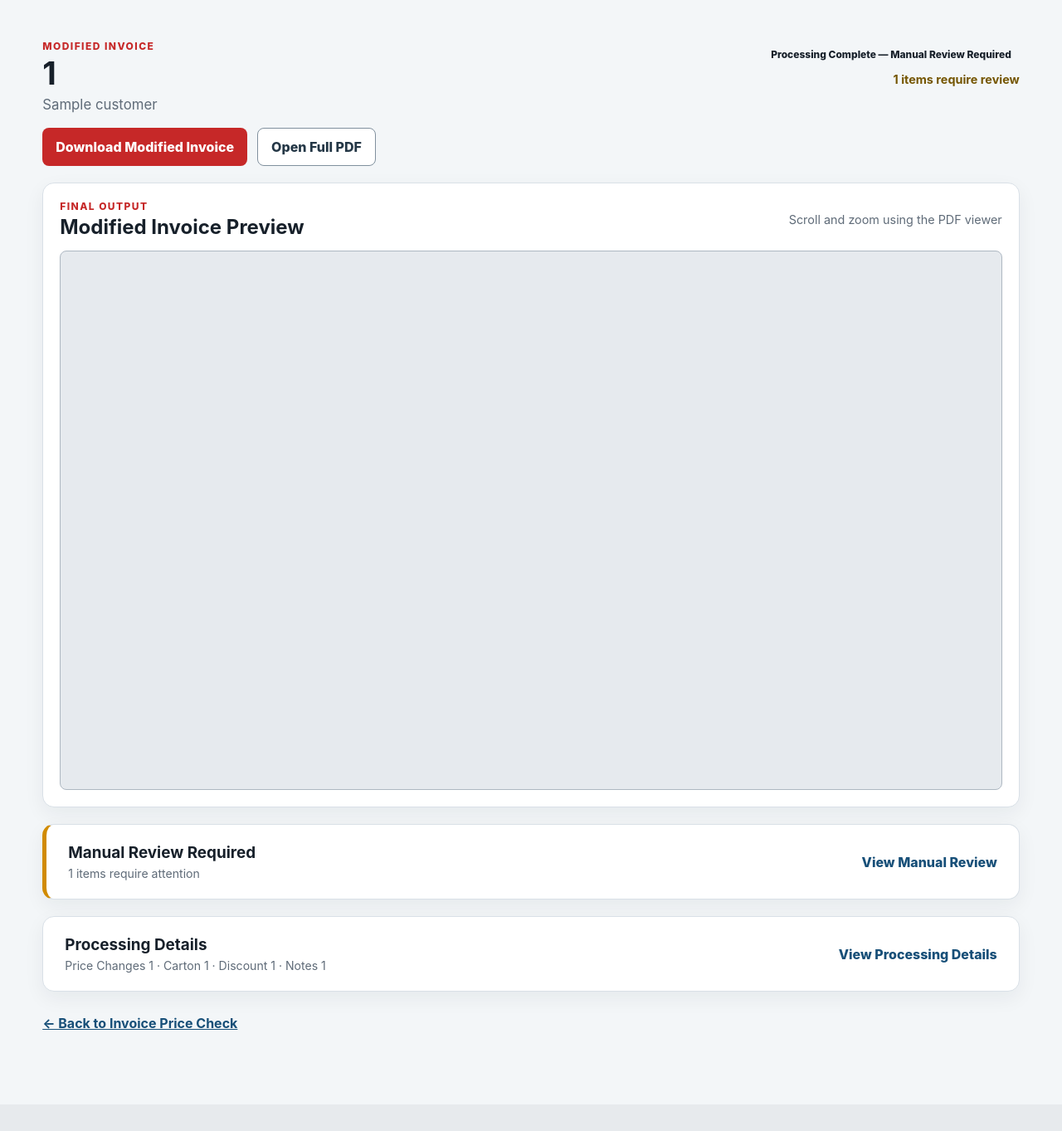
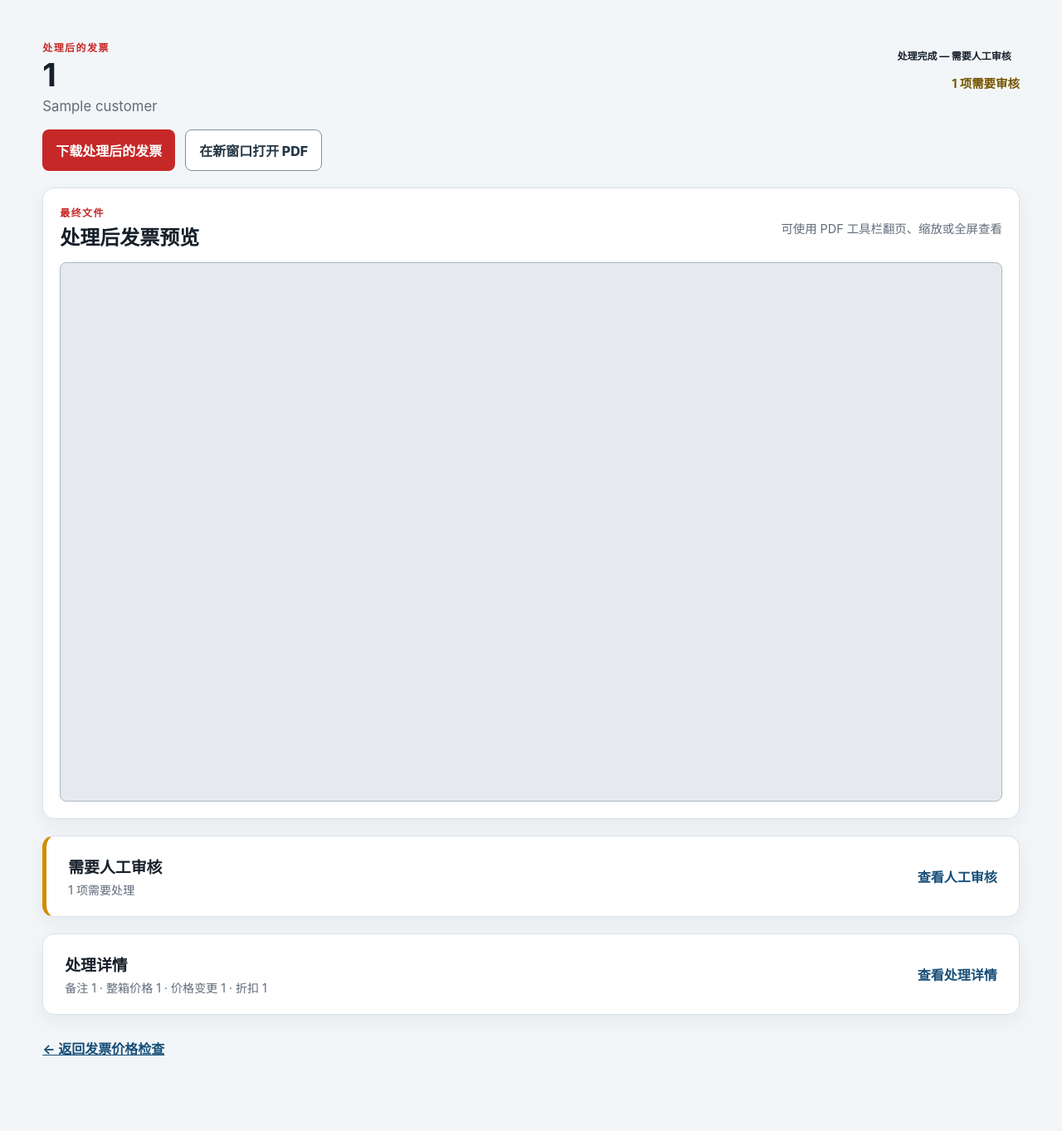
Before and after one commit to BoomUp-git/BoomUp-Work-Platform, a FastAPI app: template app/templates/invoice_result.html in a window 1280 px wide. Shown: the part 68-1431 px from the top of the page at 83% size. Before the commit the page ends 1309 px from the top, so only its background shows below. Run offline with FastAPI, Linux system fonts and the light colour scheme; the template is opened without the code that fills it: most values are stand-ins (such as "Sample title", 1, 10 or a date in 2020).

Commit message:
refactor: localize invoice result review experience

```diff
--- a/app/modules/invoice_price_check/routes.py
+++ b/app/modules/invoice_price_check/routes.py
@@ -23,6 +23,52 @@ router = APIRouter(prefix="/invoice-price-check")
 log = logging.getLogger(__name__)
 RULE_ENGINE_VERSION = "phase1c-v1"
 RETENTION_DAYS = 30
+
+REVIEW_TEXT_ZH = {
+    "Customer cannot be uniquely resolved": "无法唯一确认客户",
+    "Confirm the authoritative customer before processing": "请确认正确的客户后再处理",
+    "Multiple valid Exact rules match the SKU": "该货号匹配到多条有效的精确规则",
+    "Choose the authoritative Exact rule": "请选择正确的精确规则",
+    "Multiple valid Prefix rules match the SKU": "该货号匹配到多条有效的前缀规则",
+    "Choose the authoritative Prefix rule": "请选择正确的前缀规则",
+    "Matched rule contains Notes": "匹配规则包含备注",
+    "Matched rule Price is blank": "匹配规则的价格为空",
+    "Matched rule Price is zero": "匹配规则的价格为 0",
+    "Review the complete rule and confirm the current Invoice values": (
+        "请检查完整规则，并确认当前发票中的价格、折扣和金额"
+    ),
+    "Correct or confirm the structured discount fields": "请修正或确认折扣设置",
+    "A structured discount boolean is blank": "折扣选项存在空值",
+    "NoDiscount and HasDiscount are both true": "NoDiscount 与 HasDiscount 同时为真",
+    "NoDiscount conflicts with DiscountValue": "NoDiscount 与 DiscountValue 冲突",
+    "HasDiscount is true but DiscountValue is blank": "HasDiscount 为真，但 DiscountValue 为空",
+    "DiscountValue is present while HasDiscount is false": (
+        "HasDiscount 为假，但填写了 DiscountValue"
+    ),
+}
+
+DISPLAY_VALUE_ZH = {
+    "Exact": "精确匹配",
+    "Prefix": "前缀匹配",
+    "Regular": "普通价格",
+    "Carton": "整箱价格",
+    "Invoice discount retained": "保留发票折扣",
+}
+
+
+def _review_text_zh(value: str | None) -> str:
+    if not value:
+        return "-"
+    translated = value
+    for english, chinese in REVIEW_TEXT_ZH.items():
+        translated = translated.replace(english, chinese)
+    return translated
+
+
+def _display_value_zh(value: str | None) -> str:
+    if not value:
+        return "-"
+    return DISPLAY_VALUE_ZH.get(value, value)
 
 
 def _storage_root(request: Request) -> Path:
@@ -291,7 +337,15 @@ def job_result(
     return request.app.state.templates.TemplateResponse(
         request=request,
         name="invoice_result.html",
-        context={"user": session.user, "session": session, "job": job, "result": result},
+        context={
+            "user": session.user,
+            "session": session,
+            "job": job,
+            "result": result,
+            "zh_ui": True,
+            "review_zh": _review_text_zh,
+            "value_zh": _display_value_zh,
+        },
     )
 
 
--- a/app/static/app.css
+++ b/app/static/app.css
@@ -88,16 +88,17 @@ input:focus, button:focus-visible, a:focus-visible { outline: 3px solid rgba(23,
 .preview-panel .section-heading { margin-bottom: 14px; }
 .preview-panel h2 { margin: 3px 0 0; }
 .pdf-preview { display: block; width: 100%; height: max(650px, 72vh); border: 1px solid #aeb8c2; border-radius: 8px; background: #e6eaee; }
-.result-disclosure { margin-top: 20px; padding: 0; overflow: hidden; }
+.result-disclosure { margin-top: 20px; padding: 0; overflow: visible; }
 .result-disclosure > summary { display: flex; align-items: center; justify-content: space-between; gap: 24px; padding: 22px 26px; cursor: pointer; list-style: none; }
 .result-disclosure > summary::-webkit-details-marker { display: none; }
 .result-disclosure > summary span:first-child { display: grid; gap: 5px; }
 .result-disclosure > summary strong { font-size: 1.18rem; }
 .result-disclosure > summary small { color: var(--muted); font-size: .88rem; }
 .disclosure-action { color: #174f78; font-weight: 800; white-space: nowrap; }
+.result-disclosure[open] > summary { position: sticky; top: 0; z-index: 10; border-radius: 14px; background: var(--surface); box-shadow: 0 8px 18px rgba(22, 34, 46, .14); }
 .result-disclosure[open] .disclosure-action { font-size: 0; }
-.result-disclosure[open] .disclosure-action::after { content: "Hide Details"; font-size: .9rem; }
-.disclosure-content { border-top: 1px solid var(--line); padding: 6px 26px 26px; }
+.result-disclosure[open] .disclosure-action::after { content: "收起"; font-size: .9rem; }
+.disclosure-content { border-top: 1px solid var(--line); border-radius: 0 0 14px 14px; padding: 6px 26px 26px; background: var(--surface); }
 .processing-metadata { max-width: 760px; padding: 22px 0; }
 .detail-section { margin-top: 24px; }
 .detail-section h3 { display: flex; align-items: center; gap: 9px; margin-bottom: 10px; }
--- a/app/templates/base.html
+++ b/app/templates/base.html
@@ -11,12 +11,12 @@
     <a class="brand" href="/">BoomUp Work Platform</a>
     {% if user %}
     <nav aria-label="Primary navigation">
-      <a href="/">Dashboard</a>
-      <a href="/invoice-price-check">Invoice Price Check</a>
-      {% if user.role.value == 'admin' %}<a href="/admin">Admin</a>{% endif %}
+      <a href="/">{{ "首页" if zh_ui|default(false) else "Dashboard" }}</a>
+      <a href="/invoice-price-check">{{ "发票价格检查" if zh_ui|default(false) else "Invoice Price Check" }}</a>
+      {% if user.role.value == 'admin' %}<a href="/admin">{{ "管理" if zh_ui|default(false) else "Admin" }}</a>{% endif %}
       <form method="post" action="/logout" class="inline-form">
         <input type="hidden" name="csrf_token" value="{{ session.csrf_token }}">
-        <button class="nav-button" type="submit">Logout</button>
+        <button class="nav-button" type="submit">{{ "退出" if zh_ui|default(false) else "Logout" }}</button>
       </form>
     </nav>
     {% endif %}
--- a/app/templates/invoice_result.html
+++ b/app/templates/invoice_result.html
@@ -1,37 +1,37 @@
 {% extends "base.html" %}
-{% block title %}Invoice Result | BoomUp Work Platform{% endblock %}
+{% block title %}发票处理结果 | BoomUp Work Platform{% endblock %}
 {% block content %}
 {% if job.status.value == 'failed' %}
-<section class="page-heading"><div><div class="eyebrow">Processing result</div><h1>{{ job.original_filename }}</h1></div><span class="job-status failed">Failed</span></section>
-<section class="panel failure-panel"><h2>Invoice processing failed validation</h2><p>{{ job.safe_error }}</p><a class="text-link" href="/invoice-price-check">Return to Invoice Price Check</a></section>
+<section class="page-heading"><div><div class="eyebrow">处理结果</div><h1>{{ job.original_filename }}</h1></div><span class="job-status failed">处理失败</span></section>
+<section class="panel failure-panel"><h2>发票处理未通过验证</h2><p>请确认 PDF 文件及客户价格数据状态后重试。</p><a class="text-link" href="/invoice-price-check">返回发票价格检查</a></section>
 {% else %}
 {% set review_count = result.manual_review|length %}
 <section class="result-hero">
-  <div><div class="eyebrow">Modified Invoice</div><h1>{{ job.invoice_number or job.original_filename }}</h1><p>{{ job.customer }}</p></div>
-  <div class="result-status-block"><span class="job-status {{ job.status.value }}">Processing Complete{% if review_count %} — Manual Review Required{% endif %}</span>{% if review_count %}<strong>{{ review_count }} items require review</strong>{% endif %}</div>
+  <div><div class="eyebrow">处理后的发票</div><h1>{{ job.invoice_number or job.original_filename }}</h1><p>{{ job.customer }}</p></div>
+  <div class="result-status-block"><span class="job-status {{ job.status.value }}">处理完成{% if review_count %} — 需要人工审核{% endif %}</span>{% if review_count %}<strong>{{ review_count }} 项需要审核</strong>{% endif %}</div>
 </section>
-<div class="result-actions"><a class="primary-button button-link" href="/invoice-price-check/jobs/{{ job.id }}/download">Download Modified Invoice</a><a class="secondary-button button-link" href="/invoice-price-check/jobs/{{ job.id }}/preview" target="_blank" rel="noopener">Open Full PDF</a></div>
+<div class="result-actions"><a class="primary-button button-link" href="/invoice-price-check/jobs/{{ job.id }}/download">下载处理后的发票</a><a class="secondary-button button-link" href="/invoice-price-check/jobs/{{ job.id }}/preview" target="_blank" rel="noopener">在新窗口打开 PDF</a></div>
 <section class="panel preview-panel" aria-labelledby="preview-title">
-  <div class="section-heading"><div><div class="eyebrow">Final output</div><h2 id="preview-title">Modified Invoice Preview</h2></div><span>Scroll and zoom using the PDF viewer</span></div>
-  <iframe class="pdf-preview" src="/invoice-price-check/jobs/{{ job.id }}/preview#toolbar=1&navpanes=0" title="Modified Invoice PDF preview" tabindex="-1"></iframe>
+  <div class="section-heading"><div><div class="eyebrow">最终文件</div><h2 id="preview-title">处理后发票预览</h2></div><span>可使用 PDF 工具栏翻页、缩放或全屏查看</span></div>
+  <iframe class="pdf-preview" src="/invoice-price-check/jobs/{{ job.id }}/preview#toolbar=1&navpanes=0" title="处理后的发票 PDF 预览" tabindex="-1"></iframe>
 </section>
 {% if review_count %}
 <details class="panel result-disclosure manual-panel">
-  <summary><span><strong>Manual Review Required</strong><small>{{ review_count }} items require attention</small></span><span class="disclosure-action">View Manual Review</span></summary>
-  <div class="disclosure-content">{% for row in result.manual_review %}<article class="manual-item"><h3>{{ row.sku }}</h3><dl class="summary-list"><dt>Invoice Price</dt><dd>{{ row.invoice_price }}</dd><dt>Invoice Discount</dt><dd>{{ row.invoice_discount }}</dd><dt>Matching rule</dt><dd>{{ row.matching_rule }}</dd><dt>Conflict reason</dt><dd>{{ row.reason }}</dd><dt>Required human decision</dt><dd>{{ row.decision_required }}</dd></dl>{% if row.candidates %}<table class="result-table"><thead><tr><th>Rule</th><th>Match</th><th>Candidate Price</th><th>PriceType</th><th>Discount Rule</th></tr></thead><tbody>{% for candidate in row.candidates %}<tr><td>{{ candidate.item_rule }} ({{ candidate.price_id }})</td><td>{{ candidate.match_type }}</td><td>{{ candidate.price }}</td><td>{{ candidate.price_type }}</td><td>{{ candidate.discount }}</td></tr>{% endfor %}</tbody></table>{% endif %}</article>{% endfor %}</div>
+  <summary><span><strong>需要人工审核</strong><small>{{ review_count }} 项需要处理</small></span><span class="disclosure-action">查看人工审核</span></summary>
+  <div class="disclosure-content">{% for row in result.manual_review %}<article class="manual-item"><h3>{{ row.sku }}</h3><dl class="summary-list"><dt>发票价格</dt><dd>{{ row.invoice_price }}</dd><dt>发票折扣</dt><dd>{{ row.invoice_discount }}</dd><dt>错误原因</dt><dd>{{ review_zh(row.reason) }}</dd><dt>需要人工确认</dt><dd>{{ review_zh(row.decision_required) }}</dd></dl>{% if row.candidates %}<table class="result-table"><thead><tr><th>规则</th><th>匹配方式</th><th>候选价格</th><th>价格类型</th><th>折扣规则</th></tr></thead><tbody>{% for candidate in row.candidates %}<tr><td>{{ candidate.item_rule }}</td><td>{{ value_zh(candidate.match_type) }}</td><td>{{ candidate.price }}</td><td>{{ value_zh(candidate.price_type) }}</td><td>{{ value_zh(candidate.discount) }}</td></tr>{% endfor %}</tbody></table>{% endif %}</article>{% endfor %}</div>
 </details>
 {% endif %}
 <details class="panel result-disclosure processing-details">
-  <summary><span><strong>Processing Details</strong><small>Price Changes {{ result.price_changes|length }} · Carton {{ result.carton|length }} · Discount {{ result.discount|length }} · Notes {{ result.notes|length }}</small></span><span class="disclosure-action">View Processing Details</span></summary>
+  <summary><span><strong>处理详情</strong><small>备注 {{ result.notes|length }} · 整箱价格 {{ result.carton|length }} · 价格变更 {{ result.price_changes|length }} · 折扣 {{ result.discount|length }}</small></span><span class="disclosure-action">查看处理详情</span></summary>
   <div class="disclosure-content">
-    <dl class="summary-list processing-metadata"><dt>Invoice Date</dt><dd>{{ job.invoice_date }}</dd><dt>Processed At</dt><dd>{{ job.processed_at }}</dd><dt>Customer Price retrieved at</dt><dd>{{ job.price_retrieved_at }}</dd><dt>Rule Engine version</dt><dd>{{ job.rule_engine_version }}</dd><dt>Work Platform commit</dt><dd>{{ job.platform_version }}</dd><dt>Job ID</dt><dd>{{ job.id }}</dd></dl>
-    {% if result.price_changes %}<section class="detail-section"><h3>Price Changes <span>{{ result.price_changes|length }}</span></h3><table class="result-table"><thead><tr><th>SKU</th><th>Original Price</th><th>Final Price</th></tr></thead><tbody>{% for row in result.price_changes %}<tr><td>{{ row.sku }}</td><td>{{ row.original }}</td><td><strong>{{ row.final }}</strong></td></tr>{% endfor %}</tbody></table></section>{% endif %}
-    {% if result.carton %}<section class="detail-section"><h3>Carton <span>{{ result.carton|length }}</span></h3><table class="result-table"><thead><tr><th>SKU</th><th>Price</th><th>Status</th></tr></thead><tbody>{% for row in result.carton %}<tr><td>{{ row.sku }}</td><td>{{ row.price }}</td><td>CARTON — {{ "Changed from " ~ row.original if row.changed else "Price already correct" }}</td></tr>{% endfor %}</tbody></table></section>{% endif %}
-    {% if result.discount %}<section class="detail-section"><h3>Discount <span>{{ result.discount|length }}</span></h3><table class="result-table"><thead><tr><th>SKU</th><th>Original</th><th>Final</th></tr></thead><tbody>{% for row in result.discount %}<tr><td>{{ row.sku }}</td><td>{{ row.original }}</td><td>{{ "NO DISC" if row.no_discount else row.final }}</td></tr>{% endfor %}</tbody></table></section>{% endif %}
-    {% if result.notes %}<section class="detail-section"><h3>Notes <span>{{ result.notes|length }}</span></h3>{% for row in result.notes %}<div class="note-row"><strong>{{ row.sku }}</strong><p>{{ row.notes }}</p></div>{% endfor %}</section>{% endif %}
+    <dl class="summary-list processing-metadata"><dt>发票日期</dt><dd>{{ job.invoice_date }}</dd><dt>处理时间</dt><dd>{{ job.processed_at }}</dd><dt>客户价格获取时间</dt><dd>{{ job.price_retrieved_at }}</dd><dt>规则引擎版本</dt><dd>{{ job.rule_engine_version }}</dd><dt>平台版本</dt><dd>{{ job.platform_version }}</dd><dt>任务编号</dt><dd>{{ job.id }}</dd></dl>
+    {% if result.notes %}<section class="detail-section"><h3>备注 <span>{{ result.notes|length }}</span></h3>{% for row in result.notes %}<div class="note-row"><strong>{{ row.sku }}</strong><p>{{ row.notes }}</p></div>{% endfor %}</section>{% endif %}
+    {% if result.carton %}<section class="detail-section"><h3>整箱价格 <span>{{ result.carton|length }}</span></h3><table class="result-table"><thead><tr><th>货号</th><th>价格</th><th>状态</th></tr></thead><tbody>{% for row in result.carton %}<tr><td>{{ row.sku }}</td><td>{{ row.price }}</td><td>整箱价格 — {{ "原价 " ~ row.original ~ "，已变更" if row.changed else "价格已正确" }}</td></tr>{% endfor %}</tbody></table></section>{% endif %}
+    {% if result.price_changes %}<section class="detail-section"><h3>价格变更 <span>{{ result.price_changes|length }}</span></h3><table class="result-table"><thead><tr><th>货号</th><th>原价格</th><th>最终价格</th></tr></thead><tbody>{% for row in result.price_changes %}<tr><td>{{ row.sku }}</td><td>{{ row.original }}</td><td><strong>{{ row.final }}</strong></td></tr>{% endfor %}</tbody></table></section>{% endif %}
+    {% if result.discount %}<section class="detail-section"><h3>折扣 <span>{{ result.discount|length }}</span></h3><table class="result-table"><thead><tr><th>货号</th><th>原折扣</th><th>最终折扣</th></tr></thead><tbody>{% for row in result.discount %}<tr><td>{{ row.sku }}</td><td>{{ row.original }}</td><td>{{ "无折扣" if row.no_discount else row.final }}</td></tr>{% endfor %}</tbody></table></section>{% endif %}
   </div>
 </details>
 {% endif %}
-<p class="back-link"><a href="/invoice-price-check">← Back to Invoice Price Check</a></p>
+<p class="back-link"><a href="/invoice-price-check">← 返回发票价格检查</a></p>
 {% endblock %}
 {% block scripts %}<script src="/static/invoice-result.js"></script>{% endblock %}
```
Also changed, not shown: tests/test_invoice_workflow.py (+11 -4 lines).
